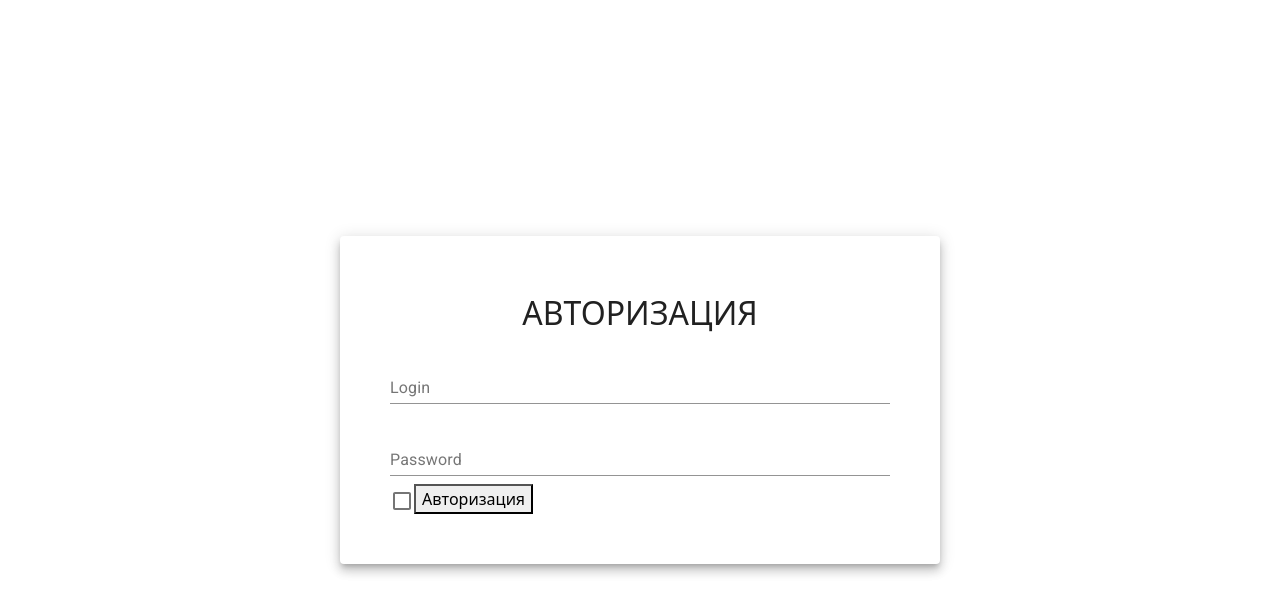
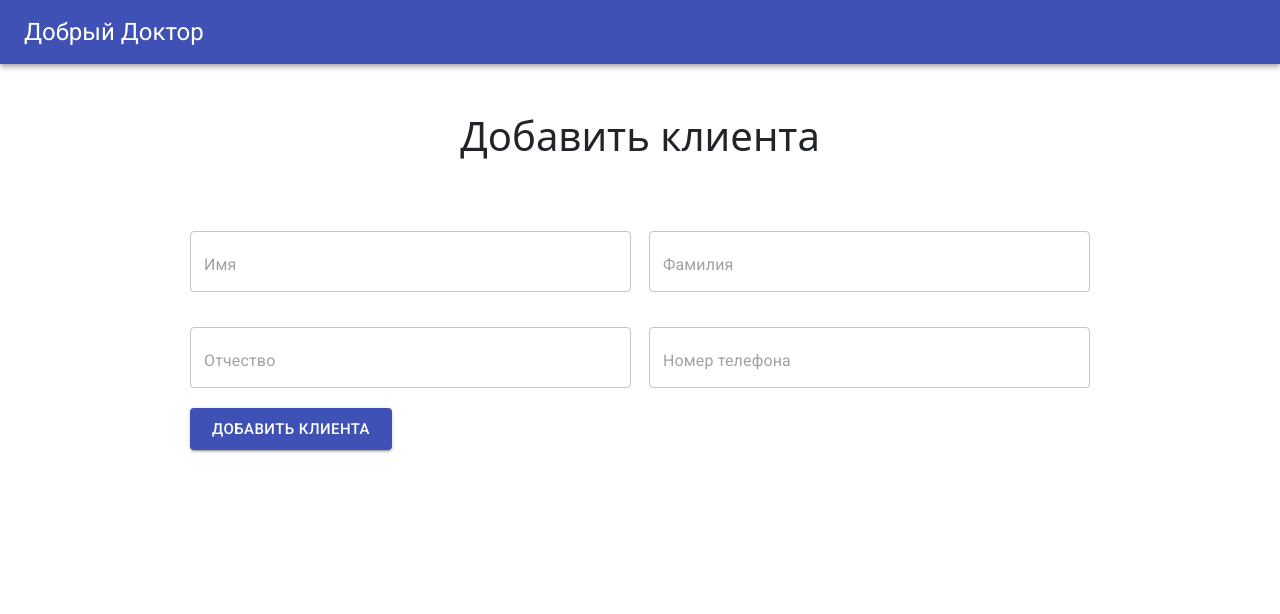
Before and after one commit to Idigow/Dobry-Doctor, a React (Create React App) app in the folder clients1/: page / in a window 1280 px wide. Shown: the top 614 px of the page. Built offline with nearby package versions, Linux system fonts and the light colour scheme.

Commit message:
начал работу на интерфейсом добавления клиентов

```diff
--- a/clients1/package.json
+++ b/clients1/package.json
@@ -1,5 +1,5 @@
 {
-  "name": "clients",
+  "name": "clients1",
   "version": "0.1.0",
   "private": true,
   "dependencies": {
@@ -19,7 +19,7 @@
     "web-vitals": "^1.1.2"
   },
   "scripts": {
-    "start": "../clients/node_modules/.bin/react-scripts start",
+    "start": "react-scripts start",
     "build": "../clients/node_modules/.bin/react-scripts build",
     "test": "../clients/node_modules/.bin/react-scripts test",
     "eject": "../clients/node_modules/.bin/react-scripts eject"
--- a/clients1/src/components/App.jsx
+++ b/clients1/src/components/App.jsx
@@ -1,10 +1,13 @@
 import React from 'react'
 import Authorization from './Authorization'
+import Clients from './Clients'
+import Header from './Header'
 
 const App = () => {
   return (
     <div>
-      <Authorization/>
+      <Header/>
+      <Clients/>
     </div>
   )
 }
--- a/clients1/src/components/Authorization/index.jsx
+++ b/clients1/src/components/Authorization/index.jsx
@@ -1,5 +1,5 @@
 import React, { useState } from 'react'
-import { Checkbox, makeStyles, Paper, TextField } from '@material-ui/core'
+import { Button, Checkbox, makeStyles, Paper, TextField } from '@material-ui/core'
 
 const useStyles = makeStyles(theme =>({
   auth:{
@@ -15,6 +15,11 @@ const useStyles = makeStyles(theme =>({
   chexbox: {
     margin: 0,
     padding: 0,
+  },
+  flex: {
+    display: 'flex',
+    justifyContent: 'space-between',
+    marginTop: 30
   }
 }))
 const Authorization = () => {
@@ -35,7 +40,7 @@ const Authorization = () => {
          <h2 className="m-2 text-center">АВТОРИЗАЦИЯ</h2>
          <div>
            <TextField
-             id="filled-password-input"
+             id="filled-login-input"
              label="Login"
              type="login"
              autoComplete="current-login"
@@ -57,11 +62,15 @@ const Authorization = () => {
              onChange={handlePass}
            />
          </div>
-         <div>
-           <Checkbox
-             className={classes.chexbox}
-           />
-           <button>Авторизация</button>
+         <div className={classes.flex}>
+           <div>
+             <Checkbox
+               color="primary"
+               className={classes.chexbox}
+             />
+             запомнить
+           </div>
+           <Button variant="contained" color="primary">Войти</Button>
          </div>
        </Paper>
      </div>
--- /dev/null
+++ b/clients1/src/components/Clients/index.jsx
@@ -0,0 +1,67 @@
+import React, { useState } from 'react'
+import { Button, makeStyles, TextField } from '@material-ui/core'
+
+
+const useStyles = makeStyles(theme=>({
+  wrap:{
+    width: 900,
+    margin: 'auto'
+  },
+  inputs:{
+    display: 'flex',
+    justifyContent: 'space-between',
+  },
+  input:{
+    width: "49%",
+    marginTop: 20,
+    marginBottom: 20
+  },
+
+}))
+
+const Clients = () => {
+  const classes = useStyles()
+  const [name, setName] = useState("")
+  const [lastName, setLastName] = useState("")
+  const [fathersName, setFathersName] = useState("")
+  const [phoneNumber, setPhoneNumber] = useState("")
+  const handleName = (e) =>{
+    setName(e.target.value)
+  }
+  console.log(name)
+  const handleLastName = (e) =>{
+    setLastName(e.target.value)
+  }
+  const handleFathersName = (e) =>{
+    setFathersName(e.target.value)
+  }
+  const handlePhoneNumber = (e) =>{
+    setPhoneNumber(e.target.value)
+  }
+
+
+  return (
+    <div className={classes.wrap}>
+      <h1 className="text-center p-5">Добавить клиента</h1>
+      <div className={classes.inputs}>
+        <TextField id="outlined-basic" onChange={handleName} value={name}  variant="outlined" placeholder="Имя" className={classes.input} />
+        <TextField id="outlined-basic" onChange={handleLastName} value={lastName} variant="outlined" placeholder="Фамилия" className={classes.input} />
+      </div>
+      <div className={classes.inputs}>
+        <TextField id="outlined-basic" onChange={handleFathersName} value={fathersName} variant="outlined" placeholder="Отчество" className={classes.input} />
+        <TextField id="outlined-basic" onChange={handlePhoneNumber} value={phoneNumber} variant="outlined" placeholder="Номер телефона" className={classes.input} />
+      </div>
+      <div>
+        <Button
+          variant="contained"
+          color="primary"
+          size="large"
+        >
+          Добавить клиента
+        </Button>
+      </div>
+    </div>
+  )
+}
+
+export default Clients
--- /dev/null
+++ b/clients1/src/components/Header/index.jsx
@@ -0,0 +1,18 @@
+import React from 'react'
+import { AppBar, IconButton, Toolbar, Typography } from '@material-ui/core'
+
+const Header = () => {
+  return (
+    <div>
+      <AppBar position="static">
+        <Toolbar>
+          <Typography variant="h5">
+            Добрый Доктор
+          </Typography>
+        </Toolbar>
+      </AppBar>
+    </div>
+  )
+}
+
+export default Header
```
Also changed, not shown: 1 other file (tests, documents, lock files or other folders).
